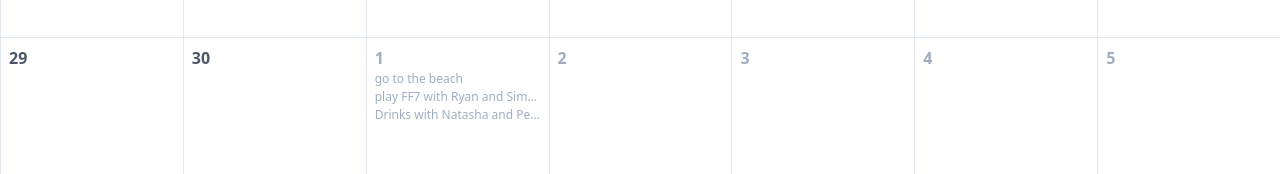
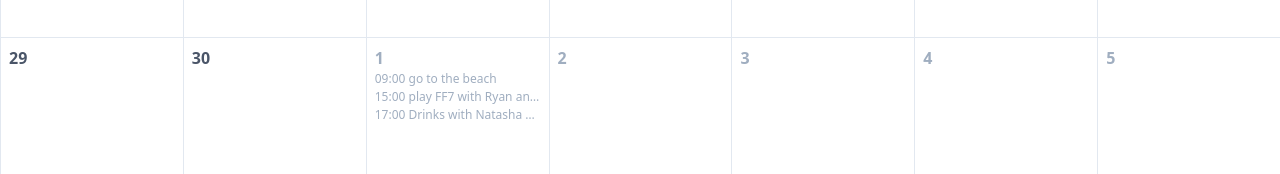
Before and after one commit to beaucouplus/calendar, a React (Create React App) app: page / in a window 1280 px wide. Shown: the part 621-795 px from the top of the page. Built offline with nearby package versions, Linux system fonts and the light colour scheme.

Commit message:
match data structure with google api > created sortEvents function to handle sorting with new parameters

```diff
--- a/src/DayView.js
+++ b/src/DayView.js
@@ -5,6 +5,7 @@ import dayjs from "dayjs";
 import isBetween from "dayjs/plugin/isBetween";
 import EventForm from "./EventForm";
 import Event from "./Event";
+import { sortEvents } from "./calendar";
 import { EventContext } from "./EventContext";
 
 dayjs.extend(isBetween);
@@ -19,14 +20,7 @@ function DayView({ events, date, displayForm, onCloseForm }) {
   }
 
   const currentView = setCurrentView();
-  const sortedEvents =
-    events &&
-    events.sort((a, b) => {
-      const aTime = dayjs(a.time, "HH:mm");
-      const bTime = dayjs(b.time, "HH:mm");
-
-      return aTime - bTime;
-    });
+  const sortedEvents = sortEvents(events);
 
   const views = { EventForm, DayPlanning, EmptyPlanning };
 
--- a/src/MonthView.js
+++ b/src/MonthView.js
@@ -2,7 +2,7 @@ import React, { useState, useEffect, useContext, useRef } from "react";
 import PropTypes from "prop-types";
 import exact from "prop-types-exact";
 import dayjs from "dayjs";
-import { monthViewDays } from "./calendar";
+import { sortEvents, monthViewDays } from "./calendar";
 import Modal from "./Modal";
 import DayModal from "./DayModal";
 import { EventContext } from "./EventContext";
@@ -83,6 +83,8 @@ function MonthDay({ date, month, events, maxHeight, maxNumberOfEvents }) {
       ? events.length - maxNumberOfEvents
       : undefined;
 
+  const sortedEvents = sortEvents(events);
+
   const chooseStyle = () => {
     const today = dayjs().startOf("day");
     const currentDate = dayjs(date).startOf("day");
@@ -119,10 +121,10 @@ function MonthDay({ date, month, events, maxHeight, maxNumberOfEvents }) {
           className={`block overflow-hidden text-xs`}
           style={{ height: `${contentHeight}px` }}
         >
-          {events &&
-            events.slice(0, maxNumberOfEvents).map((event) => (
+          {sortedEvents &&
+            sortedEvents.slice(0, maxNumberOfEvents).map((event) => (
               <li className="truncate" key={event.id}>
-                {event.time} {event.title}
+                {dayjs(event.start.datetime).format("HH:mm")} {event.title}
               </li>
             ))}
         </ul>
--- a/src/calendar.js
+++ b/src/calendar.js
@@ -19,6 +19,15 @@ function groupEventsByDate(events) {
   });
   return groupedEvents;
 }
+
+const sortEvents = (events) =>
+  events &&
+  events.sort((a, b) => {
+    const aTime = dayjs(a.start.datetime);
+    const bTime = dayjs(b.start.datetime);
+
+    return aTime - bTime;
+  });
 
 function createYearCalendarCells(year, events) {
   const months = range(1, 12);
@@ -168,6 +177,7 @@ const calendarCellStyle = (date, events) => {
 
 export {
   groupEventsByDate,
+  sortEvents,
   createYearCalendarCells,
   monthViewDays,
   calendarCellStyle,
```
